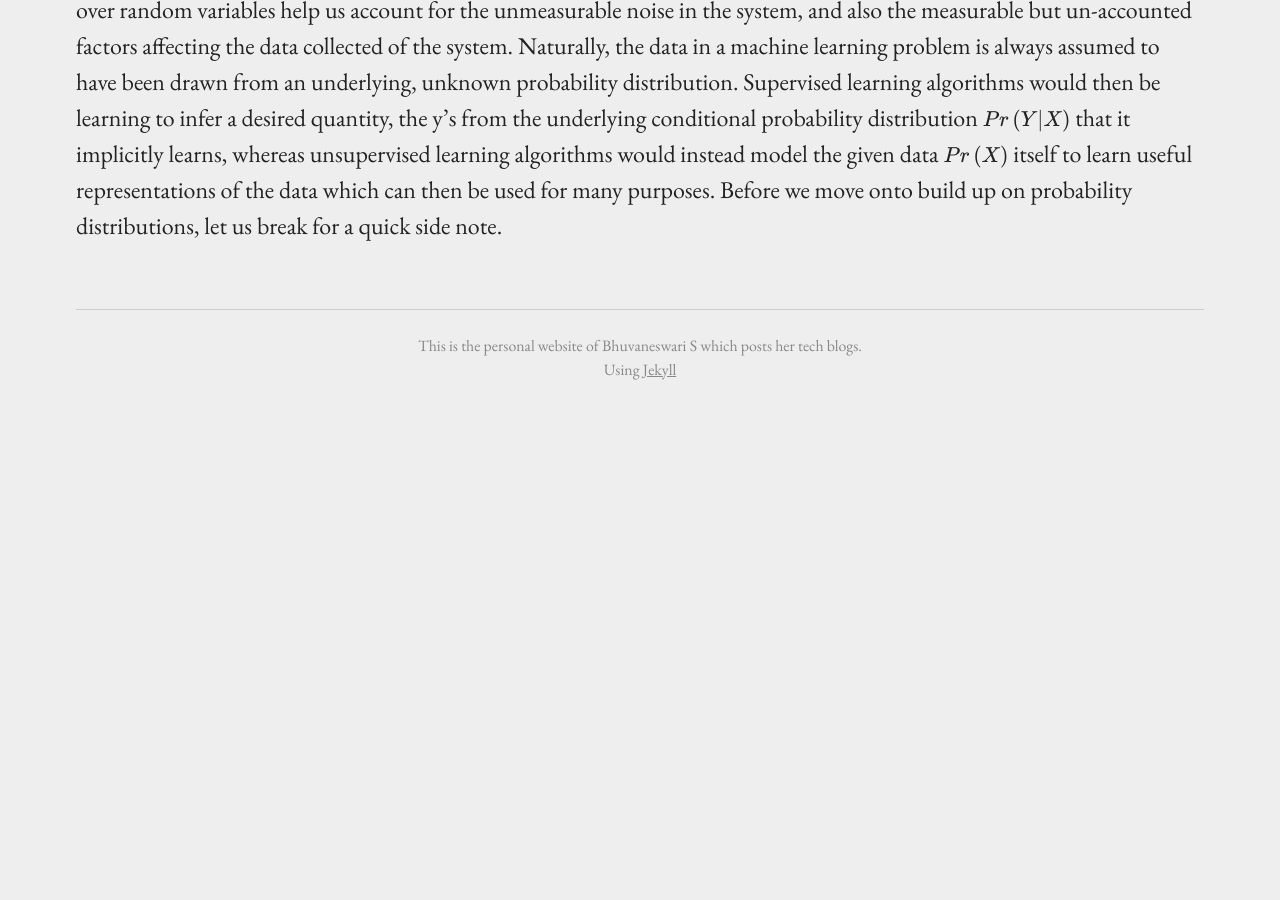
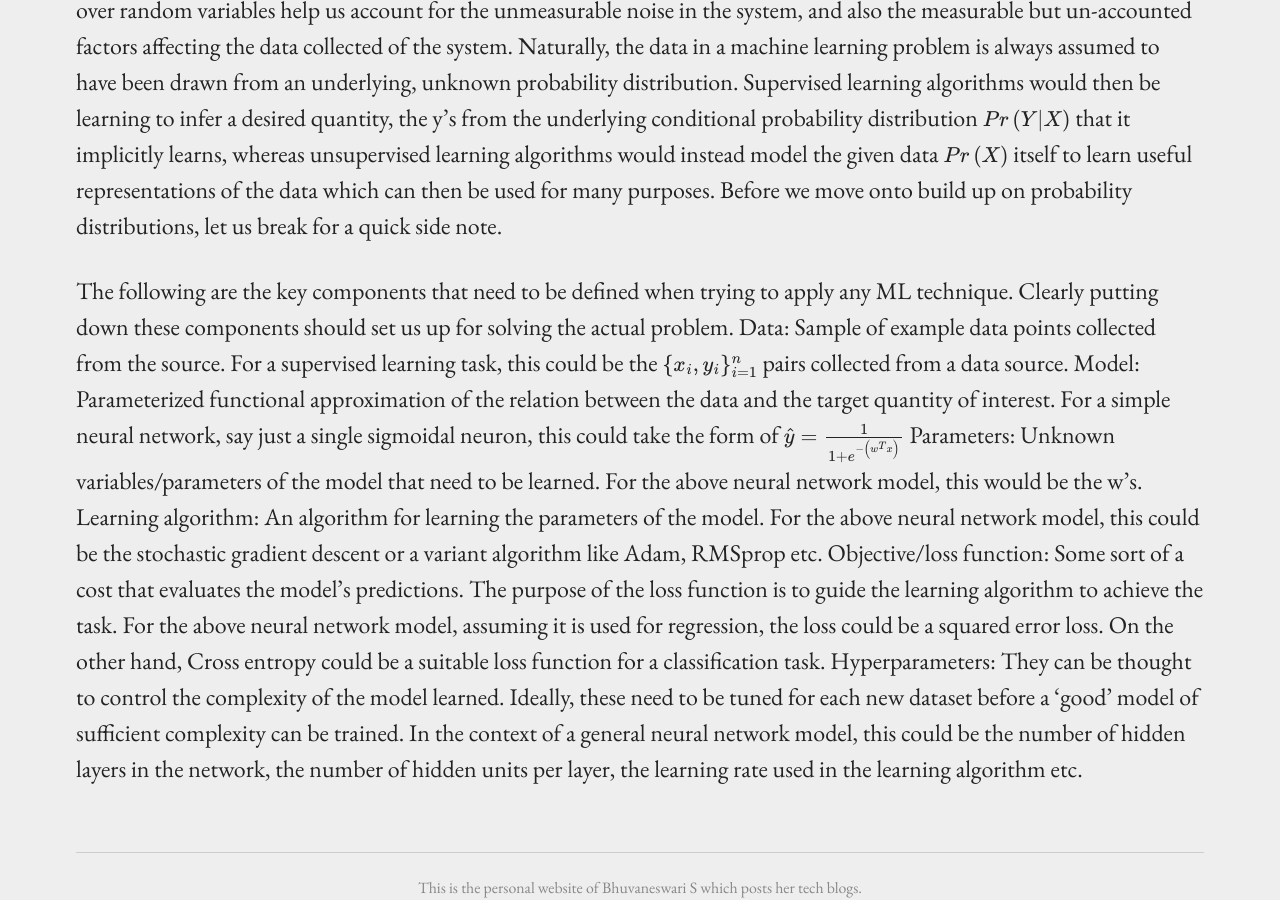
Before and after one commit to Bhuvans/Bhuvans.github.io, a Jekyll site: the page built from _posts/2022-02-18-perspective-into-variational-autoencoders.md, in a window 1280 px wide and 900 px high, scrolled down 1830 px. Built offline with Jekyll 4.4.1, drawn with Linux system fonts in a browser that asks for light colours; formulas are drawn with MathJax 3; before the commit the page ends 2235 px from its top, so only the background shows below that.

Commit message:
Few more lines 2

```diff
--- a/_posts/2022-02-18-perspective-into-variational-autoencoders.md
+++ b/_posts/2022-02-18-perspective-into-variational-autoencoders.md
@@ -49,3 +49,23 @@ would then be learning to infer a desired quantity, the y’s from the underlyin
 $$Pr\left(Y\middle| X\right)$$ that it implicitly learns, whereas unsupervised learning algorithms would instead model the
 given data $$Pr\left(X\right)$$ itself to learn useful representations of the data which can then be used for many purposes.
 Before we move onto build up on probability distributions, let us break for a quick side note.
+
+The following are the key components that need to be defined when trying to apply any ML technique. Clearly putting down
+these components should set us up for solving the actual problem.
+	Data: Sample of example data points collected from the source. For a supervised learning task, this could be the
+	$$\{x_i,y_i\}_{i=1}^n$$ pairs collected from a data source.
+	Model: Parameterized functional approximation of the relation between the data and the target quantity of interest.
+	For a simple neural network, say just a single sigmoidal neuron, this could take the form of
+	$$\hat{y}=\frac{1}{1+e^{-\left(w^Tx\right)}}$$
+	Parameters: Unknown variables/parameters of the model that need to be learned. For the above neural network model,
+	this would be the w’s.
+	Learning algorithm: An algorithm for learning the parameters of the model. For the above neural network model,
+	this could be the stochastic gradient descent or a variant algorithm like Adam, RMSprop etc.
+	Objective/loss function: Some sort of a cost that evaluates the model’s predictions. The purpose of the loss function
+	is to guide the learning algorithm to achieve the task. For the above neural network model, assuming it is used for
+	regression, the loss could be a squared error loss. On the other hand, Cross entropy could be a suitable loss function
+	for a classification task.
+    Hyperparameters: They can be thought to control the complexity of the model learned. Ideally, these need to be tuned
+    for each new dataset before a ‘good’ model of sufficient complexity  can be trained. In the context of a general
+    neural network model, this could be the number of hidden layers in the network, the number of hidden units per
+    layer, the learning rate used in the learning algorithm etc.
```
